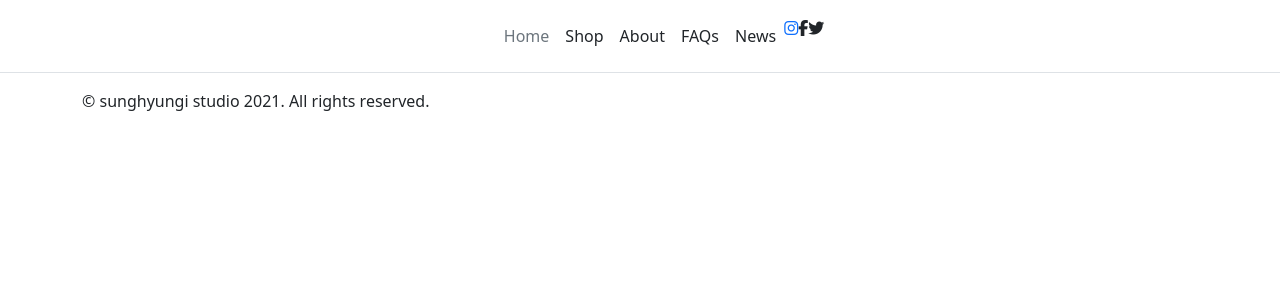
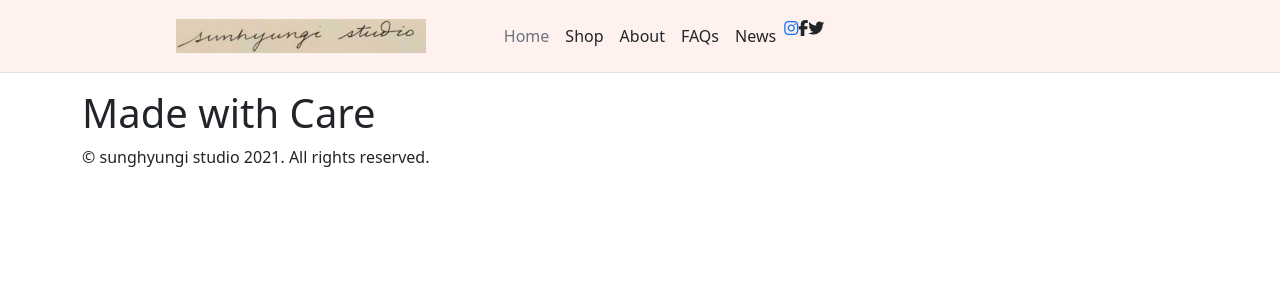
Before and after one commit to sunhyungi-studio/sunhyungi-studio.github.io, a Jekyll site: the page built from about.md, in a window 1280 px wide. Shown: the top 300 px of the page. Built offline with Jekyll 4.4.1, drawn with Linux system fonts in a browser that asks for light colours; nearby versions of some CDN libraries; some web fonts are replaced.

```diff
--- a/_includes/head.html
+++ b/_includes/head.html
@@ -5,17 +5,17 @@
   <meta name="viewport" content="width=device-width, initial-scale=1">
 
   <link rel="manifest" href="site.webmanifest">
-  <link rel="apple-touch-icon" href="icon.png">
+  <link rel="apple-touch-icon" href="{{ '/assets/images/icon.png' }}">
   <!-- Place favicon.ico in the root directory -->
-
+  <link rel="shortcut icon" href="{{ '/assets/images/icon.png' }}">
   <link href="https://cdn.jsdelivr.net/npm/bootstrap@5.0.0/dist/css/bootstrap.min.css" rel="stylesheet" integrity="sha384-wEmeIV1mKuiNpC+IOBjI7aAzPcEZeedi5yW5f2yOq55WWLwNGmvvx4Um1vskeMj0" crossorigin="anonymous">
 
 
   <link href="//fonts.googleapis.com/css?family=Antic+Slab|Fira+Sans" rel="stylesheet">
-  <link rel="stylesheet" href="{{ 'assets/css/main.css' | prepend: site.baseurl }}">
+  <link rel="stylesheet" href="{{ '/assets/css/main.css' }}">
 
   {% if page.print_stylesheet %}
-      <link rel="stylesheet" media="print" href="{{ 'assets/css/print.css' | prepdend: site.baseurl }}">
+      <link rel="stylesheet" media="print" href="{{ '/assets/css/print.css' }}">
   {% endif %}
 
   <script src="https://kit.fontawesome.com/edab0e178c.js" crossorigin="anonymous"></script>
--- a/_includes/navigation.html
+++ b/_includes/navigation.html
@@ -1,11 +1,11 @@
 <header class="d-flex flex-wrap justify-content-center py-3 mb-3 border-bottom">
-  <a href="" class="d-flex align-items-center col-md-3 mb-2 mb-md-0 text-dark text-decoration-none">
-
+  <a href="/" class="d-flex align-items-center col-md-3 mb-2 mb-md-0 text-dark text-decoration-none">
+    <img width="250px" src="{{ 'assets/images/logo.png' | relative_url }}" />
   </a>
   <ul class="nav col-12 col-md-auto mb-2 justify-content-center mb-md-0">
     <li><a href="#" class="nav-link px-2 link-secondary">Home</a></li>
     <li><a href="#" class="nav-link px-2 link-dark">Shop</a></li>
-    <li><a href="#" class="nav-link px-2 link-dark">About</a></li>
+    <li><a href="{{ '/about' }}" class="nav-link px-2 link-dark">About</a></li>
     <li><a href="#" class="nav-link px-2 link-dark">FAQs</a></li>
     <li><a href="#" class="nav-link px-2 link-dark">News</a></li>
   </ul>
--- a/_layouts/default.html
+++ b/_layouts/default.html
@@ -12,9 +12,10 @@
   </main>
 
   {% include footer.html %}
+
   <script src="https://cdn.jsdelivr.net/npm/bootstrap@5.0.0/dist/js/bootstrap.bundle.min.js" integrity="sha384-p34f1UUtsS3wqzfto5wAAmdvj+osOnFyQFpp4Ua3gs/ZVWx6oOypYoCJhGGScy+8" crossorigin="anonymous"></script>
 
-  <script src="{{ 'assets/js/app.js' | prepdend: site.baseurl }}"></script>
+  <script src="{{ '/assets/js/app.js' }}"></script>
   {%- if jekyll.environment == 'production' and site.google_analytics -%}
     {% include google-analytics.html %}
   {%- endif -%}
--- a/_layouts/page.html
+++ b/_layouts/page.html
@@ -1,3 +1,6 @@
 ---
 layout: default
 ---
+<div class="container">
+  {{ content }}
+</div>
--- a/_sass/screen.scss
+++ b/_sass/screen.scss
@@ -0,0 +1,21 @@
+$header-bg: #fff1ee;
+
+$white: #fff;
+$gray: #333;
+
+
+header {
+  background: $header-bg;
+}
+
+main {
+
+  .jumbotron {
+    color: $white;
+    background-image: url("https://source.unsplash.com/t9sRlYIzfIQ/1600x900");
+    background-position: center;
+    background-repeat: no-repeat;
+    background-size: cover;
+    height: 100vh;
+  }
+}
--- a/about.md
+++ b/about.md
@@ -4,15 +4,4 @@ title: About
 permalink: /about/
 ---
 
-This is the base Jekyll theme. You can find out more info about customizing your Jekyll theme, as well as basic Jekyll usage documentation at [jekyllrb.com](https://jekyllrb.com/)
-
-You can find the source code for Minima at GitHub:
-[jekyll][jekyll-organization] /
-[minima](https://github.com/jekyll/minima)
-
-You can find the source code for Jekyll at GitHub:
-[jekyll][jekyll-organization] /
-[jekyll](https://github.com/jekyll/jekyll)
-
-
-[jekyll-organization]: https://github.com/jekyll
+# Made with Care
```
Also changed, not shown: _layouts/home.html (+12 -0 lines), assets/images/icon.png (added), assets/images/logo.png (added).
